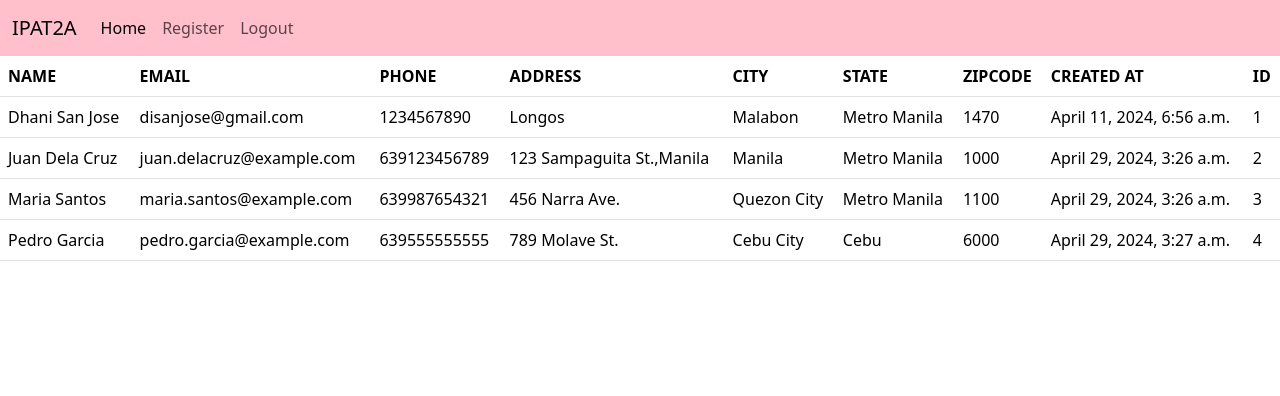
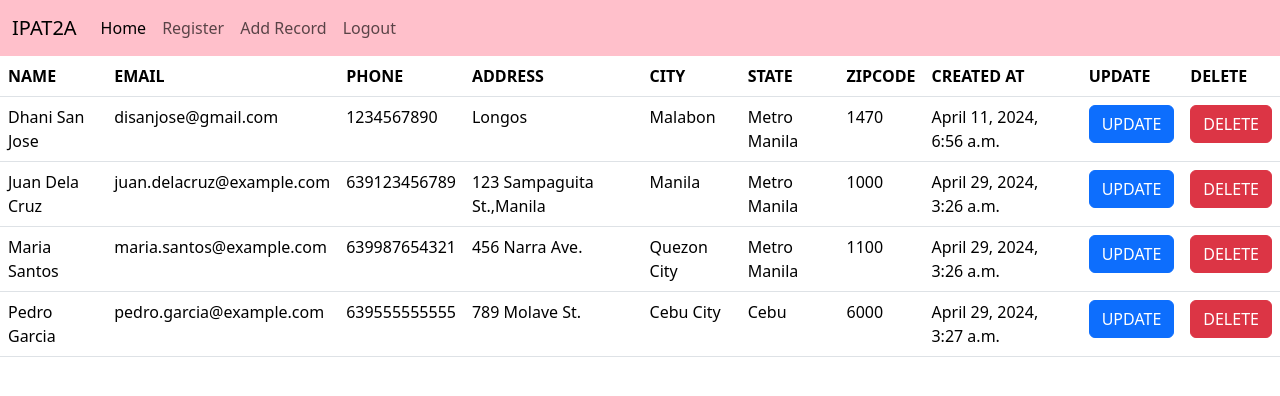
Before and after one commit to DhaniSanJose/IPAT2A, a Django app: page / in a window 1280 px wide. Shown: the top 396 px of the page. Run offline with Django 4.2, Linux system fonts and the light colour scheme; a user stored in the database is signed in; data comes from the database, SQL or seed files in the repository; both versions use the stored data as it was after the commit.

Commit message:
Working CRUD

```diff
--- a/dcrm/templates/home.html
+++ b/dcrm/templates/home.html
@@ -15,7 +15,8 @@
         <th>STATE</th>
         <th>ZIPCODE</th>
         <th>CREATED AT</th>
-        <th>ID</th>
+        <th>UPDATE</th>
+        <th>DELETE</th>
     </tr>
     </thead>
 <tbody>
@@ -30,7 +31,8 @@
                 <td>{{ record.state }}</td>
                 <td>{{ record.zipcode }}</td>
                 <td>{{ record.created_at }}</td>
-                <td>{{ record.id }}</td>
+                <td><a href="{% url 'update_record' record.id %}"><button class="btn btn-primary" value="{{ record.id }}">UPDATE</button></a></td>
+                <td><a href="{% url 'delete_record' record.id %}"><button class="btn btn-danger" value="{{ record.id }}">DELETE</button></a></td>
             </tr>
 
         {% endfor %}
--- a/dcrm/templates/navbar.html
+++ b/dcrm/templates/navbar.html
@@ -21,6 +21,9 @@
             <a class="nav-link" href="{% url 'register' %}">Register</a>
           </li>
           <li class="nav-item">
+            <a class="nav-link" href="{% url 'add_record' %}">Add Record</a>
+          </li>
+          <li class="nav-item">
             <a class="nav-link" href="{% url 'logout' %}">Logout</a>
           </li>
         </ul>
--- a/dcrm/urls.py
+++ b/dcrm/urls.py
@@ -6,4 +6,7 @@ urlpatterns = [
     path('', views.home, name='home'),
     path('register', views.register, name='register'),
     path('logout/', views.logout_user, name='logout'),
+    path('update_record/<int:pk>', views.update_record, name='update_record'),
+    path('add_record/', views.add_record, name='add_record'),
+    path('delete_record/<int:pk>', views.delete_record, name='delete_record'),
 ]
--- a/dcrm/views.py
+++ b/dcrm/views.py
@@ -3,7 +3,7 @@ from django.contrib.auth import authenticate, login, logout
 from django.contrib import messages
 from .models import Record
 
-from .forms import SignUpForm
+from .forms import SignUpForm, AddRecordForm
 # Create your views here.
 
 
@@ -49,3 +49,46 @@ def logout_user(request):
     logout(request)
     messages.success(request, "Your have been logged out...")
     return redirect('home')
+
+
+
+def update_record(request, pk):
+    if request.user.is_authenticated:
+        current_record = Record.objects.get(id=pk)
+        form = AddRecordForm(request.POST or None, instance=current_record)
+        if form.is_valid():
+            form.save()
+            messages.success(request, "Record Has Been Updated")
+            return redirect('home')
+        return render(request, 'update_record.html',{'form':form} )
+    else:
+         messages.success(request, "You must Be Logged In First...")
+         return redirect('home')
+
+def delete_record(request, pk):
+    if request.user.is_authenticated:
+        delete_it = Record.objects.get(id=pk)
+        delete_it.delete()
+        messages.success(request, "Record Has Been Deleted")
+        return redirect('home')
+    else:
+         messages.success(request, "You must Be Logged In First...")
+         return redirect('home')
+
+
+
+
+
+
+def add_record(request):
+    form = AddRecordForm(request.POST or None)
+    if request.user.is_authenticated:
+        if request.method == "POST":
+            if form.is_valid():
+                add_record = form.save()
+                messages.success(request, "Record Added..")
+                return redirect('home')
+        return render(request, 'add_record.html', {'form':form})
+    else:
+        messages.success(request, "You must Be Logged In First...")
+        return redirect('home')
```
Also changed, not shown: dcrm/forms.py (+17 -0 lines), dcrm/templates/add_record.html (added, +23 -0 lines), dcrm/templates/update_record.html (added, +21 -0 lines), db.sqlite3.
